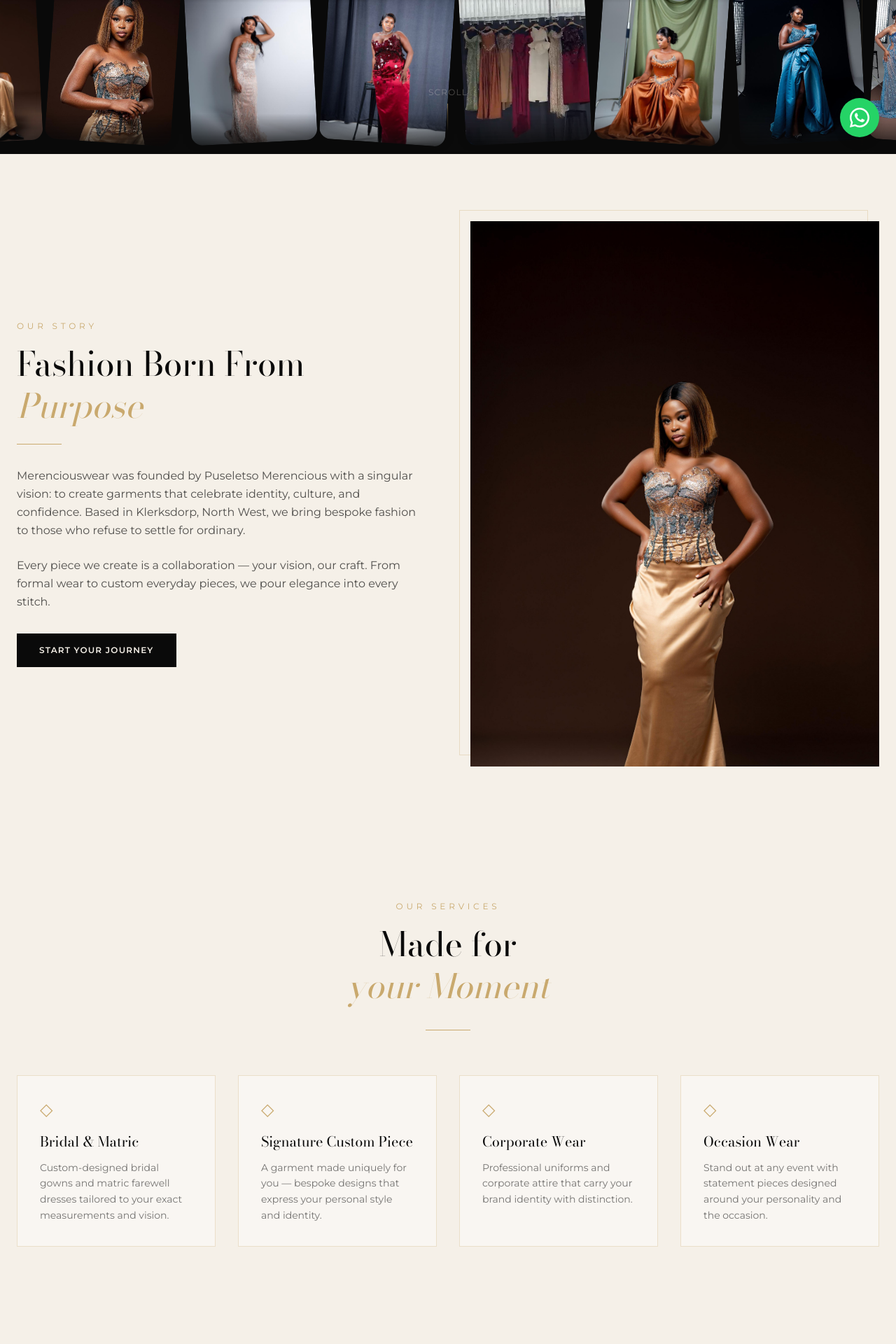
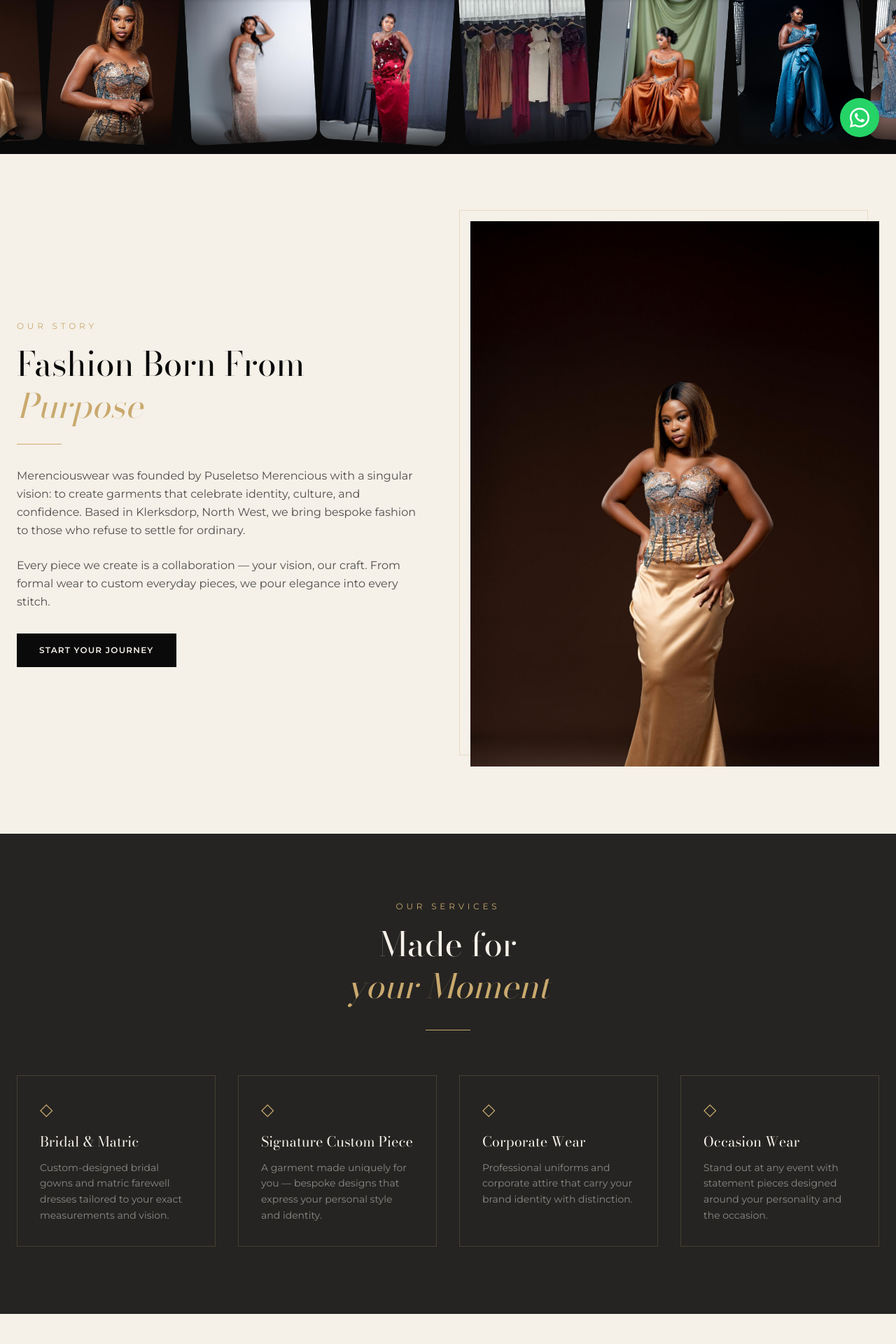
Before and after one commit to jadebritz25/merenciouswear, a Next.js app: page / in a window 1280 px wide. Shown: the part 580-2500 px from the top of the page at 70% size. Built offline with nearby package versions, Linux system fonts and the light colour scheme.

Commit message:
feat: charcoal sections for rhythm, remove hero scroll indicator

```diff
--- a/app/globals.css
+++ b/app/globals.css
@@ -5,6 +5,7 @@
   --color-gold: #C9A96E;
   --color-gold-dark: #A8874A;
   --color-ink: #0A0A0A;
+  --color-charcoal: #252422;
 
   --font-heading: var(--font-bodoni), Georgia, serif;
   --font-body: var(--font-montserrat), sans-serif;
--- a/components/Contact.tsx
+++ b/components/Contact.tsx
@@ -2,11 +2,11 @@
 
 export default function Contact() {
   return (
-    <section id="contact" className="py-24 bg-cream">
+    <section id="contact" className="py-24 bg-charcoal">
       <div className="max-w-7xl mx-auto px-6">
         <div className="text-center mb-16">
           <p className="text-gold text-xs tracking-[0.4em] uppercase mb-4 font-body">Get In Touch</p>
-          <h2 className="font-heading text-4xl sm:text-5xl text-ink leading-tight">
+          <h2 className="font-heading text-4xl sm:text-5xl text-cream leading-tight">
             Let&apos;s <span className="italic text-gold">Connect</span>
           </h2>
           <div className="w-16 h-px bg-gold mx-auto mt-8" />
@@ -14,10 +14,10 @@
         <div className="grid md:grid-cols-3 gap-8 mb-16">
           <div className="text-center">
             <p className="text-gold text-xs tracking-widest uppercase mb-3 font-body">Location</p>
-            <p className="text-ink/65 text-sm font-body leading-relaxed">
+            <p className="text-cream/65 text-sm font-body leading-relaxed">
               Klerksdorp, North West &amp; Johannesburg
               <br />
-              <span className="text-ink/45 text-xs italic">
+              <span className="text-cream/40 text-xs italic">
                 Studio address shared after booking confirmation
               </span>
             </p>
@@ -28,13 +28,13 @@
               href="https://wa.me/27626270767"
               target="_blank"
               rel="noopener noreferrer"
-              className="block text-ink/65 text-sm font-body hover:text-gold transition-colors"
+              className="block text-cream/65 text-sm font-body hover:text-gold transition-colors"
             >
               0626 270 767
             </a>
             <a
               href="mailto:MerenciousWear@gmail.com"
-              className="block text-ink/65 text-sm font-body hover:text-gold transition-colors mt-1"
+              className="block text-cream/65 text-sm font-body hover:text-gold transition-colors mt-1"
             >
               MerenciousWear@gmail.com
             </a>
@@ -45,7 +45,7 @@
               href={INSTAGRAM}
               target="_blank"
               rel="noopener noreferrer"
-              className="text-ink/65 text-sm font-body hover:text-gold transition-colors"
+              className="text-cream/65 text-sm font-body hover:text-gold transition-colors"
             >
               @merenciouswear
             </a>
@@ -54,10 +54,10 @@
 
         {/* Footer */}
         <div className="border-t border-gold/20 pt-8 flex flex-col sm:flex-row justify-between items-center gap-4">
-          <p className="text-ink/30 text-xs font-body">
+          <p className="text-cream/30 text-xs font-body">
             © {new Date().getFullYear()} Merencious (Pty) Ltd. All rights reserved.
           </p>
-          <p className="text-ink/25 text-xs font-body">
+          <p className="text-cream/25 text-xs font-body">
             Website by{' '}
             <a
               href="https://webnets.co.za"
--- a/components/Services.tsx
+++ b/components/Services.tsx
@@ -23,11 +23,11 @@
 
 export default function Services() {
   return (
-    <section id="services" className="py-24 bg-cream">
+    <section id="services" className="py-24 bg-charcoal">
       <div className="max-w-7xl mx-auto px-6">
         <div className="text-center mb-16">
           <p className="text-gold text-xs tracking-[0.4em] uppercase mb-4 font-body">Our Services</p>
-          <h2 className="font-heading text-4xl sm:text-5xl text-ink leading-tight">
+          <h2 className="font-heading text-4xl sm:text-5xl text-cream leading-tight">
             Made for
             <br />
             <span className="italic text-gold">your Moment</span>
@@ -38,13 +38,13 @@
           {services.map((s) => (
             <div
               key={s.title}
-              className="border border-gold/30 p-8 hover:border-gold/70 transition-colors group bg-white/40"
+              className="border border-gold/20 p-8 hover:border-gold/60 transition-colors group"
             >
               <span className="text-gold text-2xl block mb-4">{s.icon}</span>
-              <h3 className="font-heading text-ink text-xl mb-3 group-hover:text-gold transition-colors">
+              <h3 className="font-heading text-cream text-xl mb-3 group-hover:text-gold transition-colors">
                 {s.title}
               </h3>
-              <p className="text-ink/55 text-sm leading-relaxed font-body">{s.desc}</p>
+              <p className="text-cream/50 text-sm leading-relaxed font-body">{s.desc}</p>
             </div>
           ))}
         </div>
--- a/components/Testimonials.tsx
+++ b/components/Testimonials.tsx
@@ -21,22 +21,22 @@
 
 export default function Testimonials() {
   return (
-    <section id="testimonials" className="py-24 bg-cream">
+    <section id="testimonials" className="py-24 bg-charcoal">
       <div className="max-w-7xl mx-auto px-6">
         <div className="text-center mb-16">
           <p className="text-gold text-xs tracking-[0.4em] uppercase mb-4 font-body">Kind Words</p>
-          <h2 className="font-heading text-4xl sm:text-5xl text-ink leading-tight">
+          <h2 className="font-heading text-4xl sm:text-5xl text-cream leading-tight">
             What Our <span className="italic text-gold">Clients Say</span>
           </h2>
           <div className="w-16 h-px bg-gold mx-auto mt-8" />
         </div>
         <div className="grid md:grid-cols-3 gap-8">
           {testimonials.map((t) => (
-            <div key={t.name} className="border border-gold/30 p-8 bg-white/40">
+            <div key={t.name} className="border border-gold/20 p-8">
               <p className="text-gold text-3xl font-heading mb-4">"</p>
-              <p className="text-ink/65 text-sm leading-relaxed italic font-body mb-6">{t.quote}</p>
+              <p className="text-cream/65 text-sm leading-relaxed italic font-body mb-6">{t.quote}</p>
               <div className="w-8 h-px bg-gold mb-4" />
-              <p className="text-ink font-body font-semibold text-sm">{t.name}</p>
+              <p className="text-cream font-body font-semibold text-sm">{t.name}</p>
               <p className="text-gold/80 text-xs tracking-widest uppercase font-body">{t.role}</p>
             </div>
           ))}
--- a/components/ui/hero-3.tsx
+++ b/components/ui/hero-3.tsx
@@ -175,11 +175,6 @@
         </motion.div>
       </div>
 
-      {/* Scroll indicator */}
-      <div className="absolute bottom-8 left-1/2 -translate-x-1/2 z-10 flex flex-col items-center gap-2 pointer-events-none">
-        <span className="text-cream/30 text-xs tracking-widest uppercase font-body">Scroll</span>
-        <div className="w-px h-10 bg-gradient-to-b from-gold/60 to-transparent" />
-      </div>
     </section>
   );
 };
```
